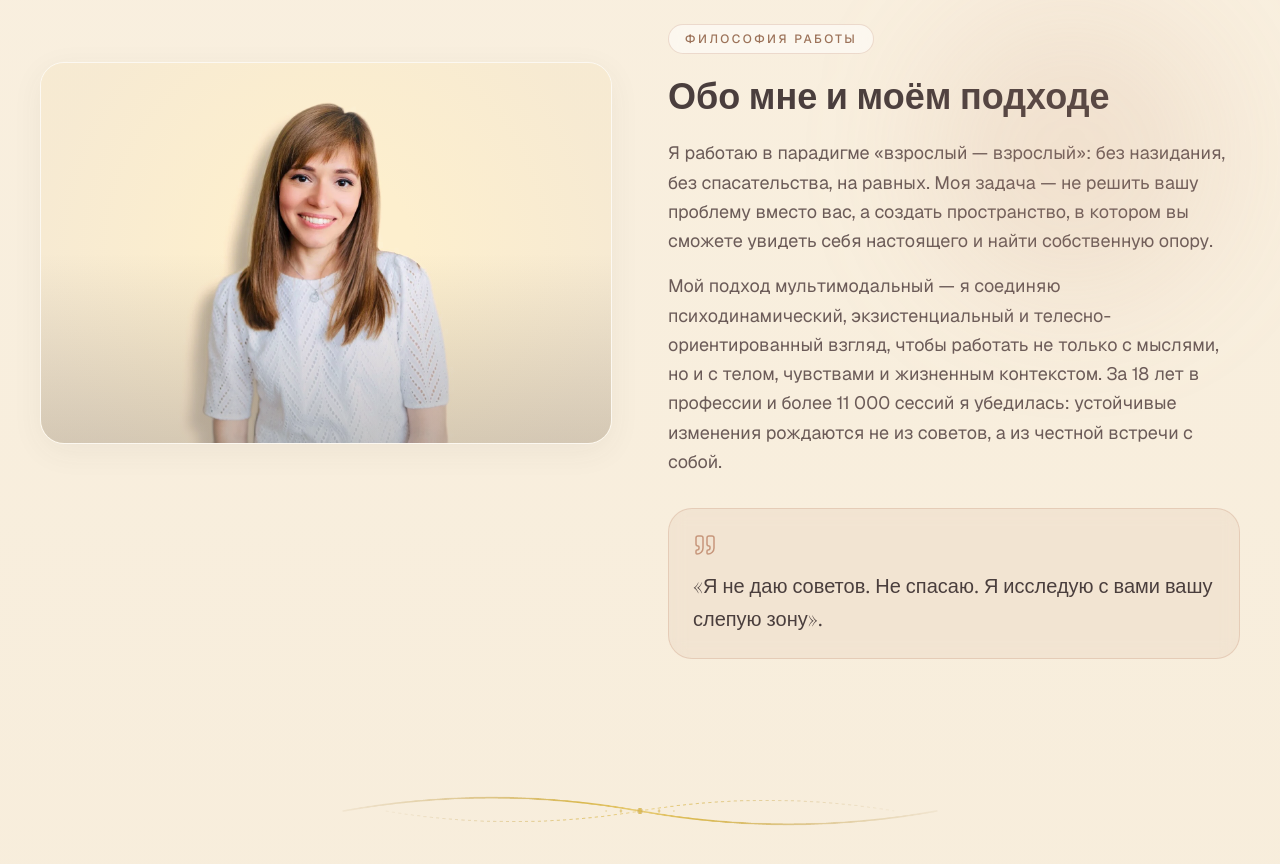
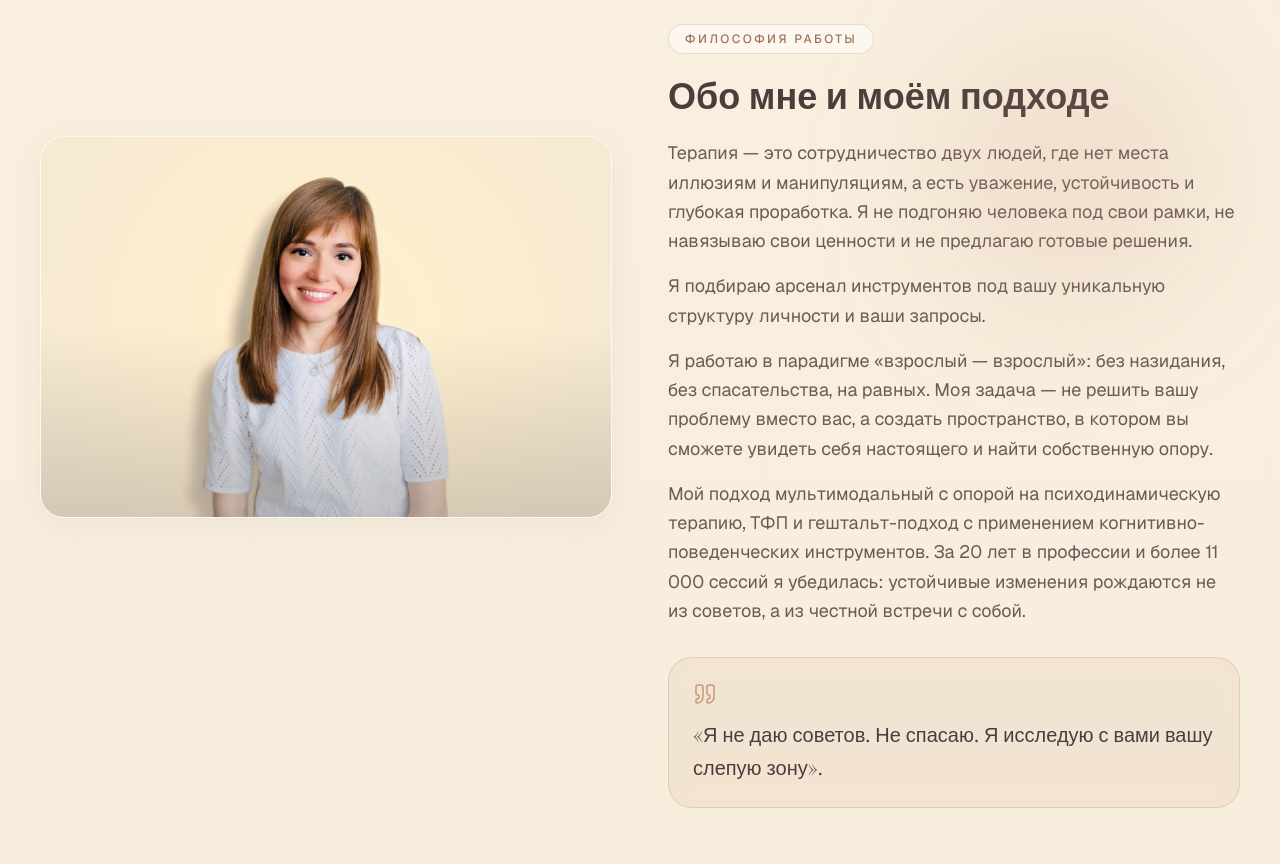
Before and after one commit to DmSharygin/PsySharyginaLanding, a Next.js app: page / in a window 1280 px wide. Shown: the part 1160-2024 px from the top of the page. Built offline with nearby package versions, Linux system fonts and the light colour scheme.

Commit message:
фиксы обо мне

```diff
--- a/app/page.tsx
+++ b/app/page.tsx
@@ -648,17 +648,25 @@ export default function Home() {
               Обо мне и моём подходе
             </h2>
 
-            <p className="mt-6 text-base leading-relaxed text-[#6B5B58] md:text-lg">
-              Я работаю в парадигме «взрослый — взрослый»: без назидания, без спасательства, на
-              равных. Моя задача — не решить вашу проблему вместо вас, а создать пространство, в
-              котором вы сможете увидеть себя настоящего и найти собственную опору.
-            </p>
+            <div className="mt-6 space-y-4 text-base leading-relaxed text-[#6B5B58] md:text-lg">
+              <p>
+                Терапия — это сотрудничество двух людей, где нет места иллюзиям и манипуляциям,
+                а есть уважение, устойчивость и глубокая проработка.
+                Я не подгоняю человека под свои рамки, не навязываю свои ценности и не предлагаю готовые решения.
+              </p>
+              <p>
+                Я подбираю арсенал инструментов под вашу уникальную структуру личности и ваши запросы.
+              </p>
+              <p>
+                Я работаю в парадигме «взрослый — взрослый»: без назидания, без спасательства, на равных.
+                Моя задача — не решить вашу проблему вместо вас, а создать пространство, в
+                котором вы сможете увидеть себя настоящего и найти собственную опору.
+              </p>
+            </div>
             <p className="mt-4 text-base leading-relaxed text-[#6B5B58] md:text-lg">
-              Мой подход мультимодальный — я соединяю психодинамический, экзистенциальный и
-              телесно-ориентированный взгляд, чтобы работать не только с мыслями, но и с телом,
-              чувствами и жизненным контекстом. За 18 лет в профессии и более 11 000 сессий я
-              убедилась: устойчивые изменения рождаются не из советов, а из честной встречи с
-              собой.
+              Мой подход мультимодальный с опорой на психодинамическую терапию,
+              ТФП и гештальт-подход с применением когнитивно-поведенческих инструментов.
+              За 20 лет в профессии и более 11 000 сессий я убедилась: устойчивые изменения рождаются не из советов, а из честной встречи с собой.
             </p>
 
             <div className="mt-8 rounded-3xl border border-[#C6967B]/30 bg-[#C6967B]/10 p-6 backdrop-blur-sm">
```
